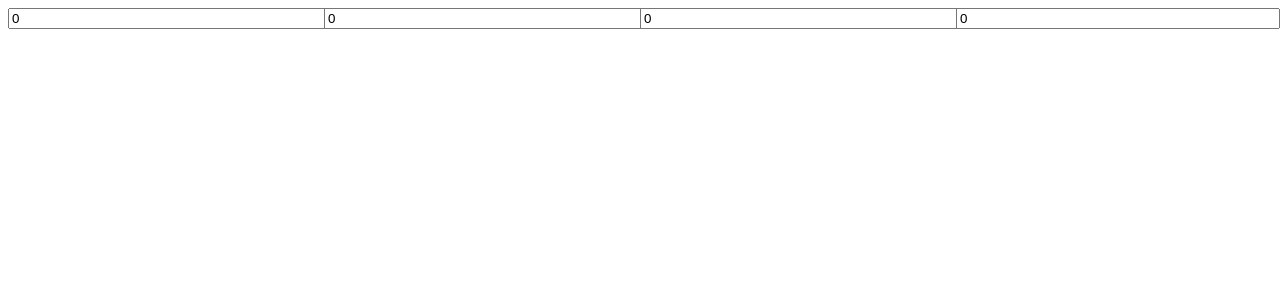
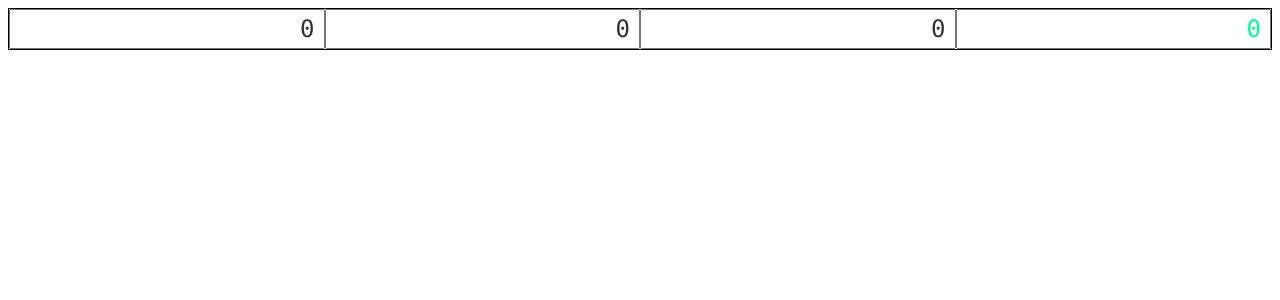
Before and after one commit to deepsheth/summing-grid, a React (Create React App) app: page / in a window 1280 px wide. Shown: the top 300 px of the page. Built offline with nearby package versions, Linux system fonts and the light colour scheme.

Commit message:
Use styled components and improve react logic

```diff
--- /dev/null
+++ b/src/index.styles.ts
@@ -0,0 +1,27 @@
+import styled from "styled-components";
+
+export const Grid = styled.div`
+  display: grid;
+  border: 1px solid black;
+
+  @media (min-width: 360px) {
+    grid-template-columns: repeat(2, 1fr);
+  }
+  @media (min-width: 720px) {
+    grid-template-columns: ${props => `repeat(${props.maxColumns}, 1fr)`};
+  }
+`;
+
+export const Input = styled.input`
+  font-size: 1.5em;
+  font-family: "SFMono-Regular", Consolas, "Liberation Mono", Menlo, Courier,
+    monospace;
+  text-align: right;
+  color: ${props => (props.hasError ? "mediumvioletred" : "#333333")};
+  padding: 4px 8px;
+  min-width: 100px;
+`;
+
+export const SumInput = styled(Input)`
+  color: mediumspringgreen;
+`;
--- a/src/index.tsx
+++ b/src/index.tsx
@@ -1,14 +1,26 @@
 import * as React from "react";
 import { render } from "react-dom";
+import { Grid, Input, SumInput } from "./index.styles";
+import "./styles.css";
 
-import "./styles.css";
+const APP_CONFIG = {
+  defaultNumColumns: 4,
+  isGridSingleRow: false
+};
 
 class App extends React.Component {
   state = {
-    col: [0, 0, 0],
-    sum: 0
+    inputValues: ["0", "0", "0"]
   };
 
+  isValidNumber(value: string) {
+    return isNaN(+value);
+  }
+
+  /**
+   * TODO: Implement logic for decimals, K, M, B, T
+   * @param num
+   */
   abbrNum(num: number) {
     const K = "K";
     const M = "M";
@@ -21,42 +33,48 @@ class App extends React.Component {
     } else {
       return num;
     }
-
-    console.log(n);
     return n;
   }
 
-  sum(arr: number[]) {
-    const sum = arr.reduce((total, num) => {
-      return parseInt(total.toString(), 10) + parseInt(num.toString(), 10);
-    });
+  sum() {
+    const sum = this.state.inputValues.reduce(
+      (total: number, value: string): number => {
+        return parseInt(total.toString(), 10) + (parseInt(value, 10) || 0);
+      },
+      0
+    );
 
     return this.abbrNum(sum);
   }
 
-  handleChange(value, idx) {
-    const updatedCol = this.state.col.slice();
-    updatedCol[idx] = value;
-    this.sum(updatedCol);
-    this.setState({ col: updatedCol });
-  }
+  handleChange = (value, idx) => {
+    const updatedInputValues = [...this.state.inputValues];
+    updatedInputValues[idx] = value;
+    this.setState({ inputValues: updatedInputValues });
+  };
 
   render() {
     return (
       <div className="App">
-        {this.state.col.map((col, idx) => (
-          <div className="col">
-            <input
-              type="number"
-              value={col}
+        <Grid
+          maxColumns={
+            APP_CONFIG.isGridSingleRow
+              ? this.state.inputValues.length + 1
+              : APP_CONFIG.defaultNumColumns
+          }
+        >
+          {this.state.inputValues.map((currentValue, idx) => (
+            <Input
+              key={`input-${idx}`}
+              type="text"
+              value={currentValue}
+              hasError={this.isValidNumber(currentValue)}
               onChange={e => this.handleChange(e.target.value, idx)}
             />
-          </div>
-        ))}
+          ))}
 
-        <div className="col">
-          <input type="text" value={this.sum(this.state.col)} readOnly />
-        </div>
+          <SumInput type="text" value={this.sum()} readOnly />
+        </Grid>
       </div>
     );
   }
--- a/src/styles.css
+++ b/src/styles.css
@@ -1,4 +1,4 @@
-.App {
+/* .App {
   font-family: sans-serif;
   text-align: center;
 }
@@ -24,4 +24,4 @@
   .col {
     width: 50%;
   }
-}
+} */
```
Also changed, not shown: package.json (+8 -2 lines), src/Todos.tsx (deleted, +0 -14 lines).
